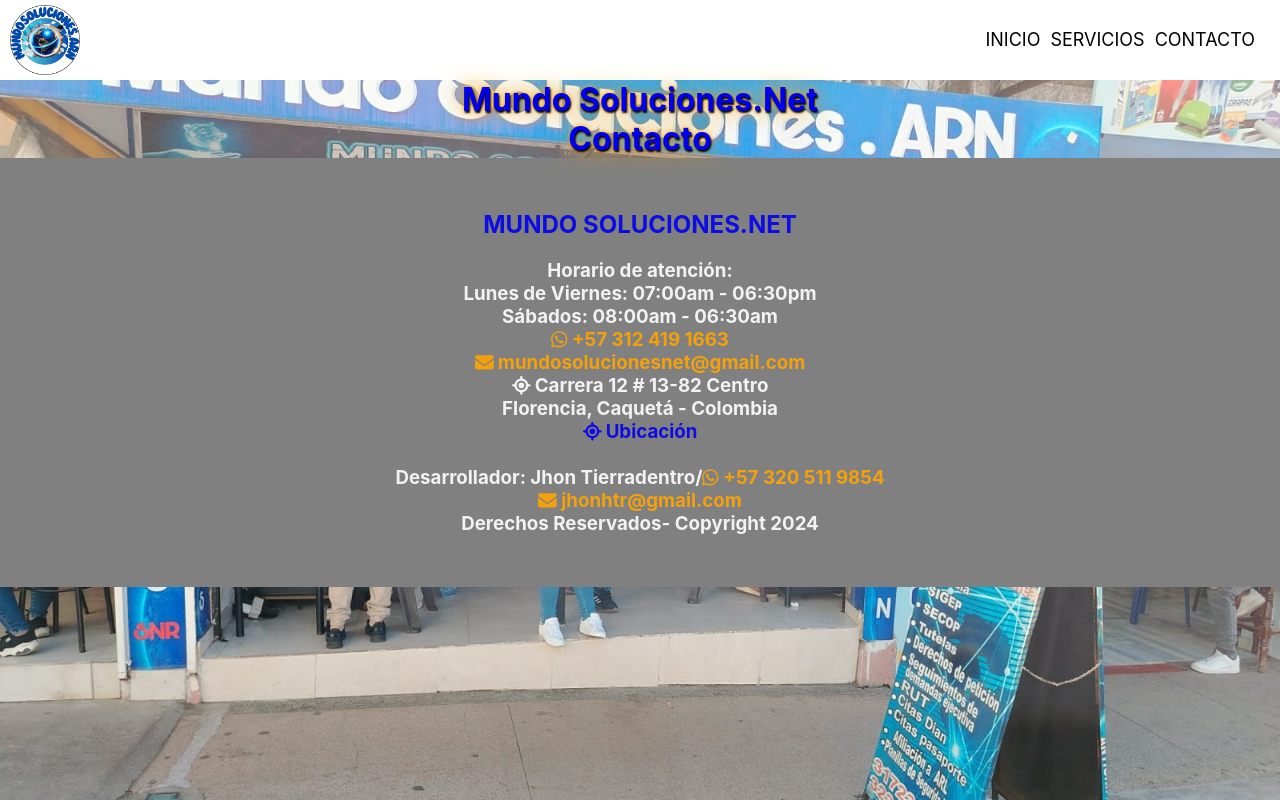
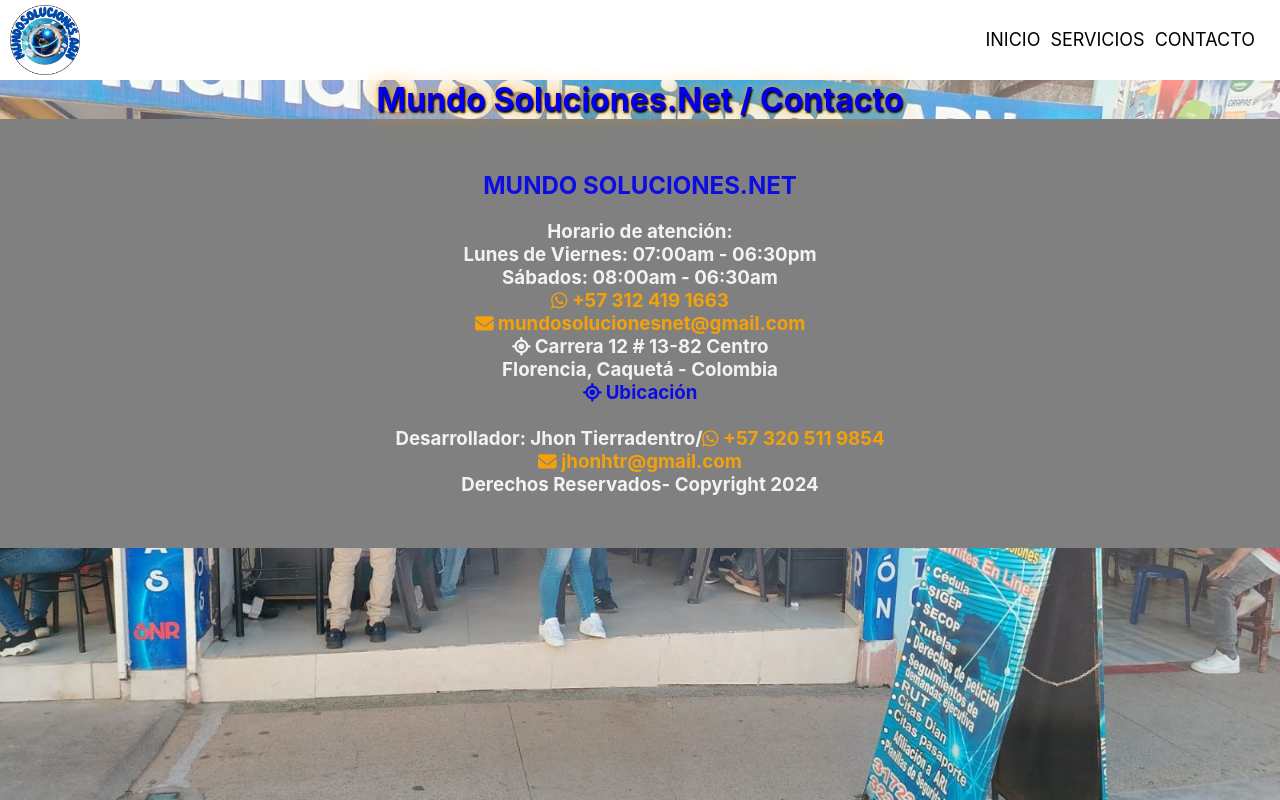
Before and after one commit to jhonhtr/proyecto3, a React (Create React App) app: page /Contacto in a window 1280 px wide. Built offline with nearby package versions, Linux system fonts and the light colour scheme.

Commit message:
Update Contacto.js

```diff
--- a/src/contac/Contacto.js
+++ b/src/contac/Contacto.js
@@ -39,7 +39,7 @@ const Contacto = () => {
             <div className='inicio1'>
                     <div className="texto-inicio">
                         <h1><a className='imagen1' target="_blank" rel="noopener noreferrer"
-                        href="https://mundosolucionesnet.vercel.app/">Mundo Soluciones.Net<br/> Contacto</a></h1>
+                        href="https://mundosolucionesnet.vercel.app/">Mundo Soluciones.Net / Contacto</a></h1>
                     </div>
             </div>
 
```
